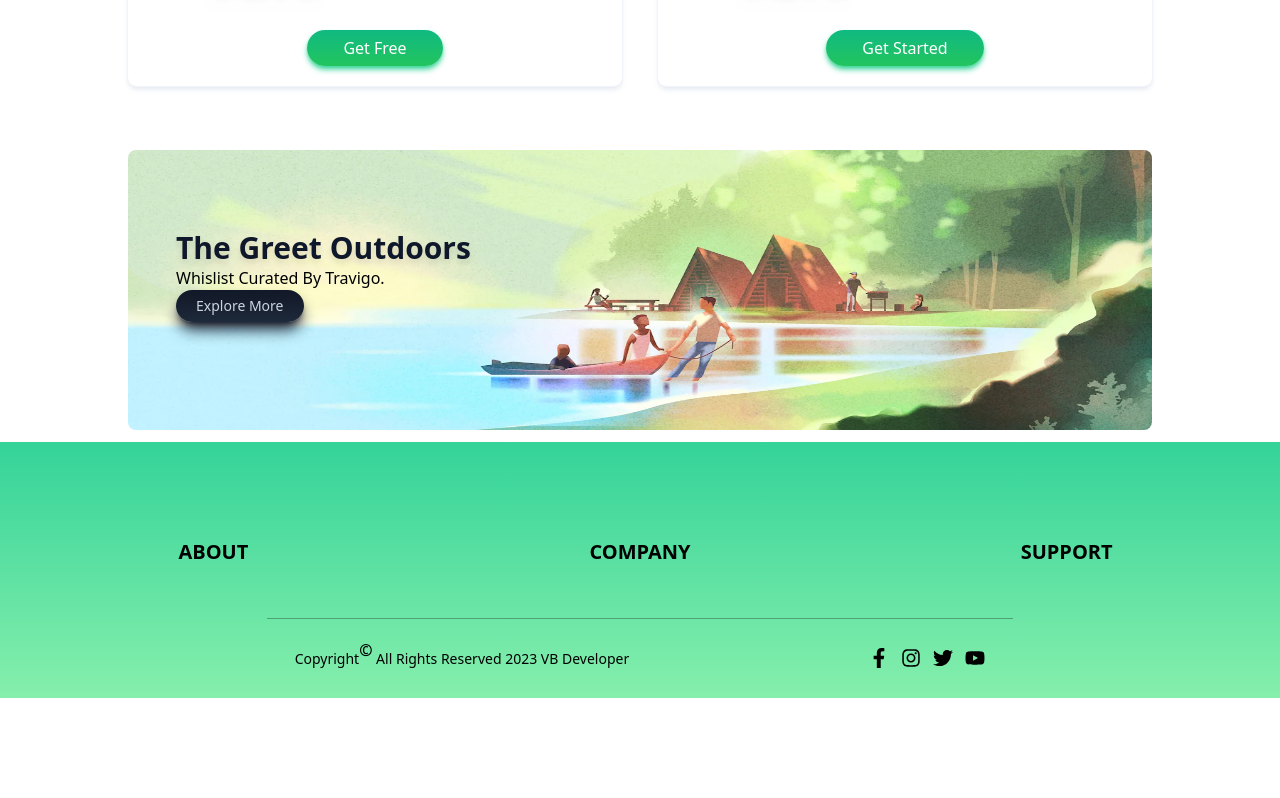
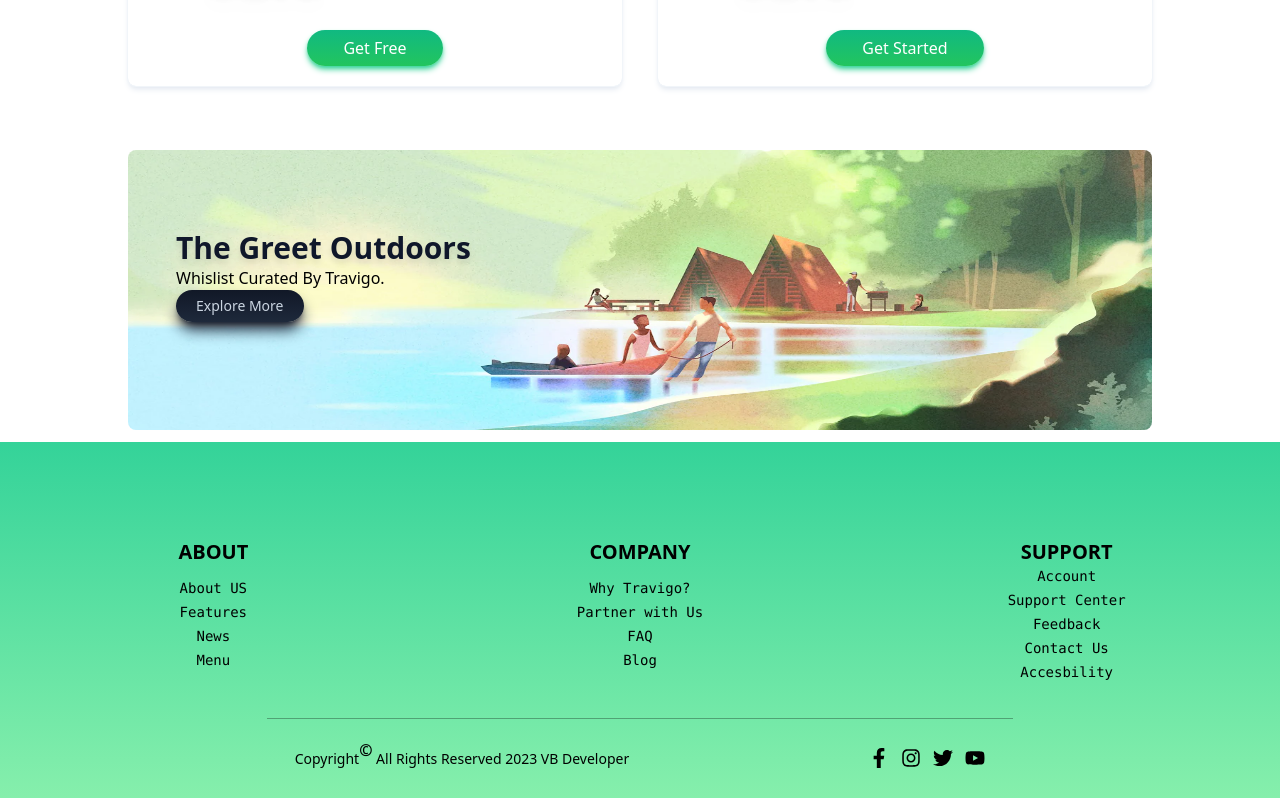
Before and after one commit to vishnubansal001/travel-agency, a React (Vite) app: page / in a window 1280 px wide. Shown: the part 2914-3712 px from the top of the page. Before the commit the page ends 3612 px from the top, so only its background shows below. Built offline with nearby package versions, Linux system fonts and the light colour scheme.

Commit message:
footer error resolved

```diff
--- a/src/components/Footer.jsx
+++ b/src/components/Footer.jsx
@@ -19,7 +19,7 @@ const Footer = ({ footerAPI: { titles, links, sociallinks } }) => {
             >
               {list?.map((val, i) => (
                 <li key={i} className="font-mono text-sm sm:text-xs">
-                  {val.links}
+                  {val.link}
                 </li>
               ))}
             </ul>
```
